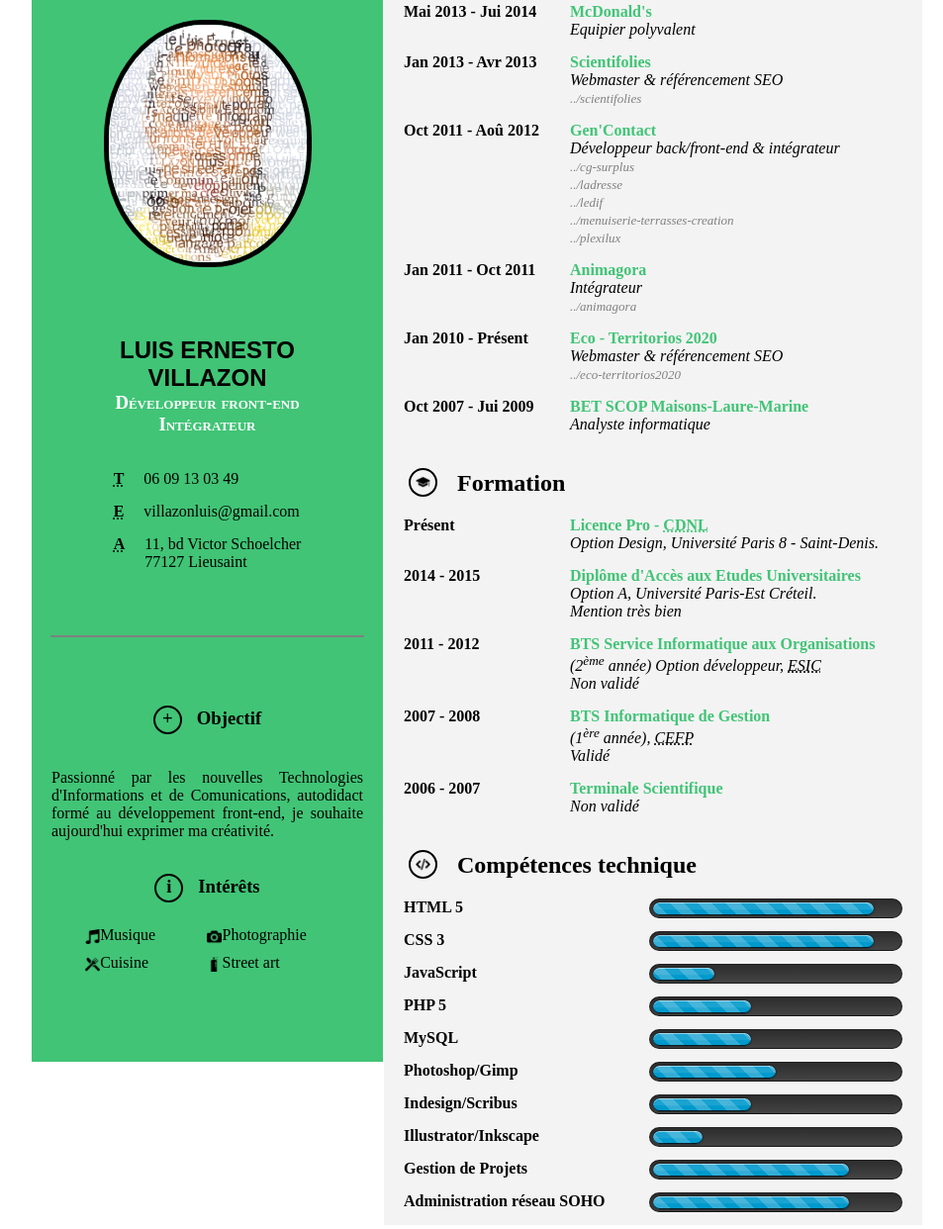
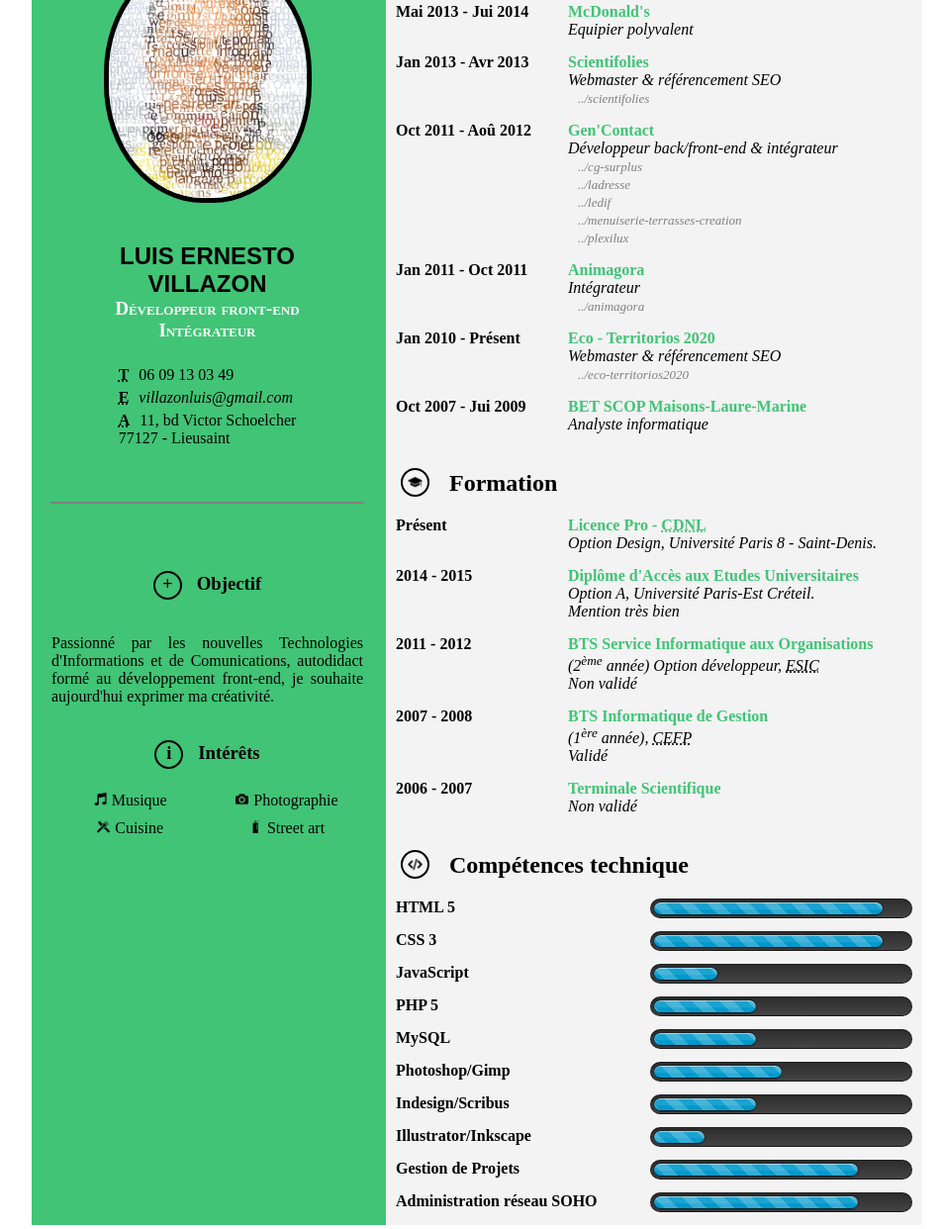
Before and after one commit to ernestovi/perso_site_web, a plain HTML site: page index.html in a window 1280 px wide. Shown: the part 146-1388 px from the top of the page at 99% size, without its empty margins (158-1111 px from the left). Drawn offline with Linux system fonts and the light colour scheme.

Commit message:
correctif hauteur
ajout adresse, bloc aside+article à la même hauteur, +responsive

```diff
--- a/index.html
+++ b/index.html
@@ -13,8 +13,28 @@
     <header>
       <h1>Développeur Front-End / Intégrateur</h1>
     </header>
-      <div class="content">
+
     <section>
+      <aside>
+        <img src="img/photo01.png" alt="Photo textalizer de moi-même" />
+        <h2>Luis Ernesto<br /><div>VILLAZON</div></h2>
+        <h3>Développeur front-end<br />Intégrateur</h3>
+        <address>
+          <p><abbr title="téléphone">T</abbr>06 09 13 03 49</p>
+          <p><abbr title="email">E</abbr><a href="mailto:villazonluis@gmail.com">villazonluis@gmail.com</a></p>
+          <p><abbr title="adresse">A</abbr>11, bd Victor Schoelcher<br />77127 - Lieusaint</p>
+        </address>
+        <div id="hr"></div>
+        <h3><div>+</div>Objectif</h3>
+        <p>Passionné par les nouvelles Technologies d'Informations et de Comunications, autodidact formé au développement front-end, je souhaite aujourd'hui exprimer ma créativité.</p>
+        <h3><div>i</div>Intérêts</h3>
+        <ul>
+          <li><img src="img/icone-musique.png" alt="icone intérêt musical" />Musique</li>
+          <li><img src="img/icone-photographie.png" alt="icone intérêt photographique" />Photographie</li>
+          <li><img src="img/icone-cuisine.png" alt="icone intérêt culinaire" />Cuisine</li>
+          <li><img src="img/icone-street_art.png" alt="icone intérêt street art" />Street art</li>
+        </ul>
+      </aside>
       <article>
         <h2><img src="img/icone-experience.png" alt="icone d'expérience pro" />Expérience Professionnelle</h2>
         <ul>
@@ -28,32 +48,32 @@
             <p>Jan 2013 - Avr 2013</p>
             <p>Scientifolies<br />
               <dfn>Webmaster & référencement SEO</dfn><br />
-                  <cite><a href="../scientifolies/index.html">../scientifolies</a></cite>
+              <cite><a href="../scientifolies/index.html" target="_blank">../scientifolies</a></cite>
             </p>
           </li>
           <li>
             <p>Oct 2011 - Aoû 2012</p>
             <p>Gen'Contact<br />
               <dfn>Développeur back/front-end & intégrateur</dfn><br />
-                  <cite><a href="../gencontact/cg-surplus/index.php">../cg-surplus</a></cite><br />
-                  <cite><a href="../gencontact/ladresse/index.php">../ladresse</a></cite><br />
-                  <cite><a href="../gencontact/ledif/index.php">../ledif</a></cite><br />
-                  <cite><a href="../gencontact/mtc/index.php">../menuiserie-terrasses-creation</a></cite><br />
-                  <cite><a href="../gencontact/plexilux/index.php">../plexilux</a></cite>
+              <cite><a href="../gencontact/cg-surplus/index.php" target="_blank">../cg-surplus</a></cite><br />
+              <cite><a href="../gencontact/ladresse/index.php" target="_blank">../ladresse</a></cite><br />
+              <cite><a href="../gencontact/ledif/index.php" target="_blank">../ledif</a></cite><br />
+              <cite><a href="../gencontact/mtc/index.php" target="_blank">../menuiserie-terrasses-creation</a></cite><br />
+              <cite><a href="../gencontact/plexilux/index.php" target="_blank">../plexilux</a></cite>
             </p>
           </li>
           <li>
             <p>Jan 2011 - Oct 2011</p>
             <p>Animagora<br />
               <dfn>Intégrateur</dfn><br />
-                  <cite><a href="../animagora/index.html">../animagora</a></cite>
+              <cite><a href="../animagora/index.html" target="_blank">../animagora</a></cite>
             </p>
           </li>
           <li>
             <p>Jan 2010 - Présent</p>
             <p>Eco - Territorios 2020<br />
               <dfn>Webmaster & référencement SEO</dfn><br />
-                  <cite><a href="../eco-territorios2020/index.html">../eco-territorios2020</a></cite>
+              <cite><a href="../eco-territorios2020/index.html" target="_blank">../eco-territorios2020</a></cite>
             </p>
           </li>
           <li>
@@ -119,27 +139,6 @@
         </ul>
       </article>
     </section>
-        <aside>
-          <img src="img/photo01.png" alt="Photo textalizer de moi-même" />
-          <h2>Luis Ernesto<br /><div>VILLAZON</div></h2>
-          <h3>Développeur front-end<br />Intégrateur</h3>
-          <ul>
-            <li><abbr title="téléphone">T</abbr><p>06 09 13 03 49</p></li>
-            <li><abbr title="email">E</abbr><p>villazonluis@gmail.com</p></li>
-            <li><abbr title="adresse">A</abbr><p>11, bd Victor Schoelcher<br />77127 Lieusaint</p></li>
-          </ul>
-          <div id="hr"></div>
-          <h3><div>+</div>Objectif</h3>
-          <p>Passionné par les nouvelles Technologies d'Informations et de Comunications, autodidact formé au développement front-end, je souhaite aujourd'hui exprimer ma créativité.</p>
-          <h3><div>i</div>Intérêts</h3>
-          <ul>
-            <li><img src="img/icone-musique.png" alt="icone intérêt musical" />Musique</li>
-            <li><img src="img/icone-photographie.png" alt="icone intérêt photographique" />Photographie</li>
-            <li><img src="img/icone-cuisine.png" alt="icone intérêt culinaire" />Cuisine</li>
-            <li><img src="img/icone-street_art.png" alt="icone intérêt street art" />Street art</li>
-          </ul>
-        </aside>
-      </div>
   </body>
 
   <footer>
--- a/main.css
+++ b/main.css
@@ -8,27 +8,35 @@ h1 {
 
 @media screen and (max-device-width: 500px) {
 /* pour les mobiles */
-  body {
+  body, section {
     width: 100%;
   }
-  .content {
-    display: flex;
-    flex-direction: column-reverse;
+  article {
+  padding: 10px 5px;
   }
-  section li p cite a {
-    text-align: center;
+  article h2 img {
+    margin: 0 3px;
   }
+  article li {
+    flex-direction: column;
+  }
+  article:nth-of-type(-n+2) li p:nth-child(odd) {
+    margin: 15px 0 5px 0;
+  }
+  article:nth-of-type(-n+2) li p:nth-child(even) {
+    margin: 0;
+  }
+
 }
 
-@media screen and (min-width: 900px) {
+@media screen and (min-width: 720px) {
 /* pour les grands ecrans*/
   aside {
     width: 35%;
-    height: 1139px; /*** <--- a arranger ***/
+    float: left;
   }
   aside > img {
     border: 5px solid black;
-    margin-bottom: 50px;
   }
 
   #hr {
@@ -37,18 +45,33 @@ h1 {
     margin: 50px 0;
   }
 
-  section {
-    width: 56%;
+  article {
+    width: 58%;
     float: right;
+    padding: 0 10px;
+  }
+  article h2 img {
+    margin: 0 20px 0 5px;
+  }
+  article li {
+    flex-direction: row;
+  }
+  article p {
+    margin: 0 0 15px 0;
   }
 
 }
 
 
+/*************** Section **************/
+section {
+  background-color: #41c476;
+  display: inline-block;
+}
+
   /************* Aside *****************/
 aside {
   padding: 0 20px;
-  background-color: #41c476;
   display: flex;
   flex-direction: column;
   justify-content: center;
@@ -58,6 +81,7 @@ aside {
 aside > img {
   width: 200px;
   border-radius: 100px / 120px;
+  margin: 20px 0;
 }
 
 aside h2 {
@@ -73,31 +97,9 @@ aside h2 div {
 aside h3:first-of-type {
   margin: 0 0 20px 0;
   text-align: center;
-}
-aside h3:nth-of-type(1) {
   font-variant: small-caps;
   color: white;
 }
-
-aside ul {
-  list-style: none;
-  padding: 0;
-  margin: 0;
-}
-aside ul:nth-of-type(1) abbr {
-  font-weight: bolder;
-  margin-right: 5px;
-}
-aside ul:nth-of-type(1) li {
-  display: flex;
-  flex-direction: row;
-  margin: 15px 0;
-}
-aside ul:nth-of-type(1) li p {
-  margin: 0 0 0 15px;
-  padding: 0;
-}
-
 aside h3 div {
   display: inline-block;
   border: 2px solid black;
@@ -108,34 +110,52 @@ aside h3 div {
   text-align: center;
 }
 
+aside address {
+  font-style: normal;
+}
+aside address p {
+  margin: 5px;
+}
+aside abbr {
+  font-weight: bolder;
+  margin-right: 10px;
+}
+aside address p a {
+  text-decoration: none;
+  color: black;
+  font-style: italic;
+}
+
 aside p {
   text-align: justify;
 }
 
-aside ul:nth-of-type(2) {
-    display: flex;
-    flex-direction: row;
-    flex-wrap: wrap;
-    justify-content: center;
+aside ul {
+  list-style: none;
+  padding: 0;
+  margin: 0;
+  width: 100%;
 }
-aside ul:nth-of-type(2) li {
-  list-style: none;
+aside ul li {
+  width: 49%;
   margin: 5px 0;
-  padding: 0;
-  width: 40%;
+  display: inline-block;
+  text-align: center;
 }
 aside li img {
-  vertical-align: middle;
-  width: 15px;
+  vertical-align: baseline;
+  width: 13px;
+  margin: 0 5px;
 }
 
 /**************************************/
 
 
-/*************** Section **************/
-section {
+
+/************* Article ***************/
+article {
   background-color: #f3f3f3;
-  padding: 0 20px;
+  display: block;
 }
 
 article h2 img {
@@ -143,7 +163,6 @@ article h2 img {
   border-radius: 25px;
   border: 2px solid black;
   padding: 5px;
-  margin: 0 20px 0 5px;
   vertical-align: bottom;
 }
 
@@ -154,10 +173,8 @@ article ul {
 }
 article li {
   display: flex;
-  flex-direction: row;
 }
 article p {
-  margin: 0 0 15px 0;
   padding: 0;
   font-weight: bold;
 }
@@ -169,21 +186,18 @@ article:nth-of-type(-n+2) li p:nth-child(even) {
   color: #41c476;
   flex: 2;
 }
-article:nth-of-type(-n+2) li dfn, section li cite {
+article:nth-of-type(-n+2) li dfn, article li cite {
   color: black;
   font-weight: normal;
 }
 
-section article p img {
-  width: 10px;
-  margin-left: 5px;
-}
-section li p cite a {
+article li p cite a {
   text-decoration: none;
   color: grey;
   font-size: small;
+  padding-left: 10px;
 }
-section li p cite a:hover {
+article li p cite a:hover {
   color: #41c476;
 }
 
```
Lines whose indentation alone changed are shown as unchanged.
